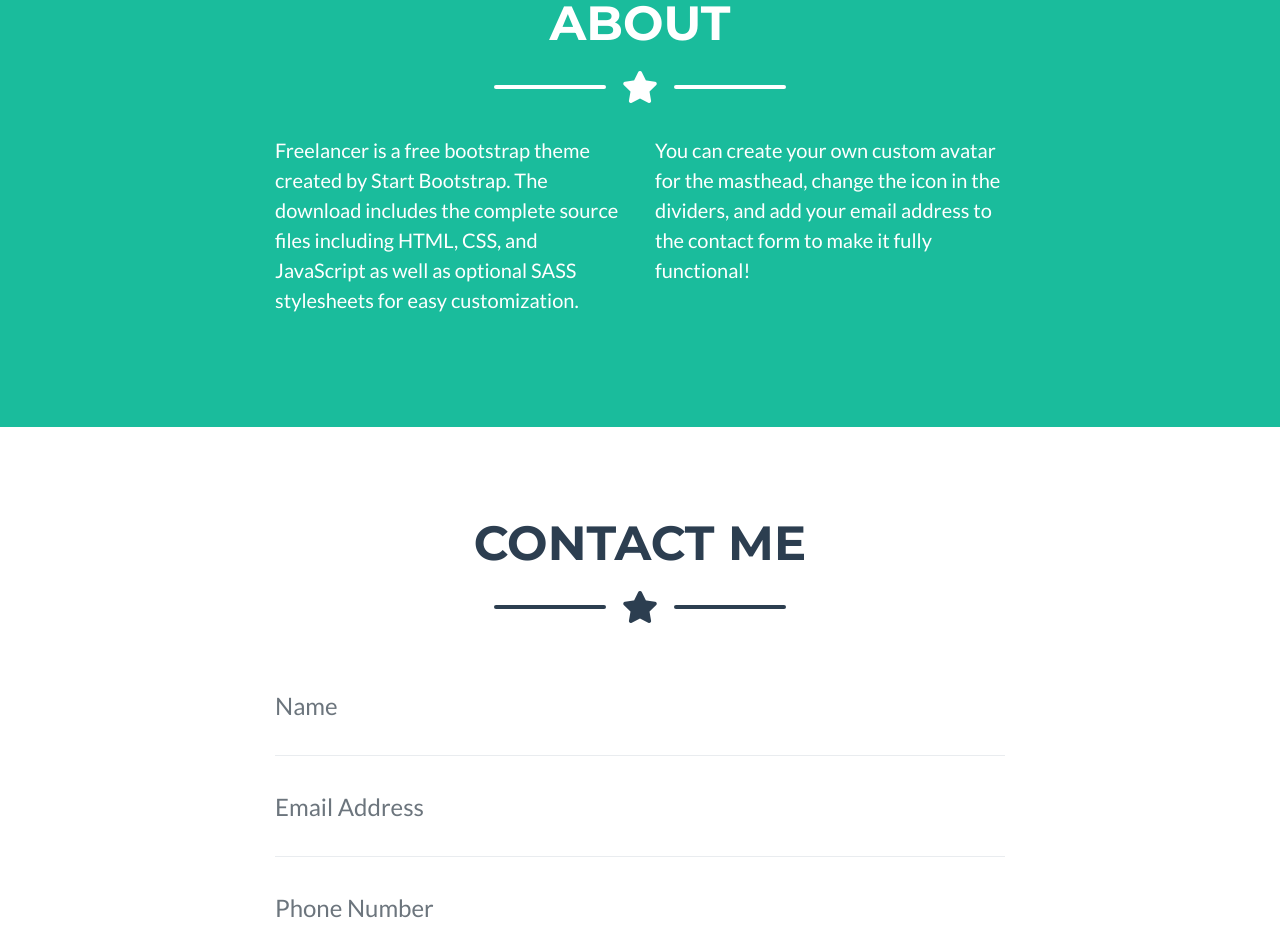
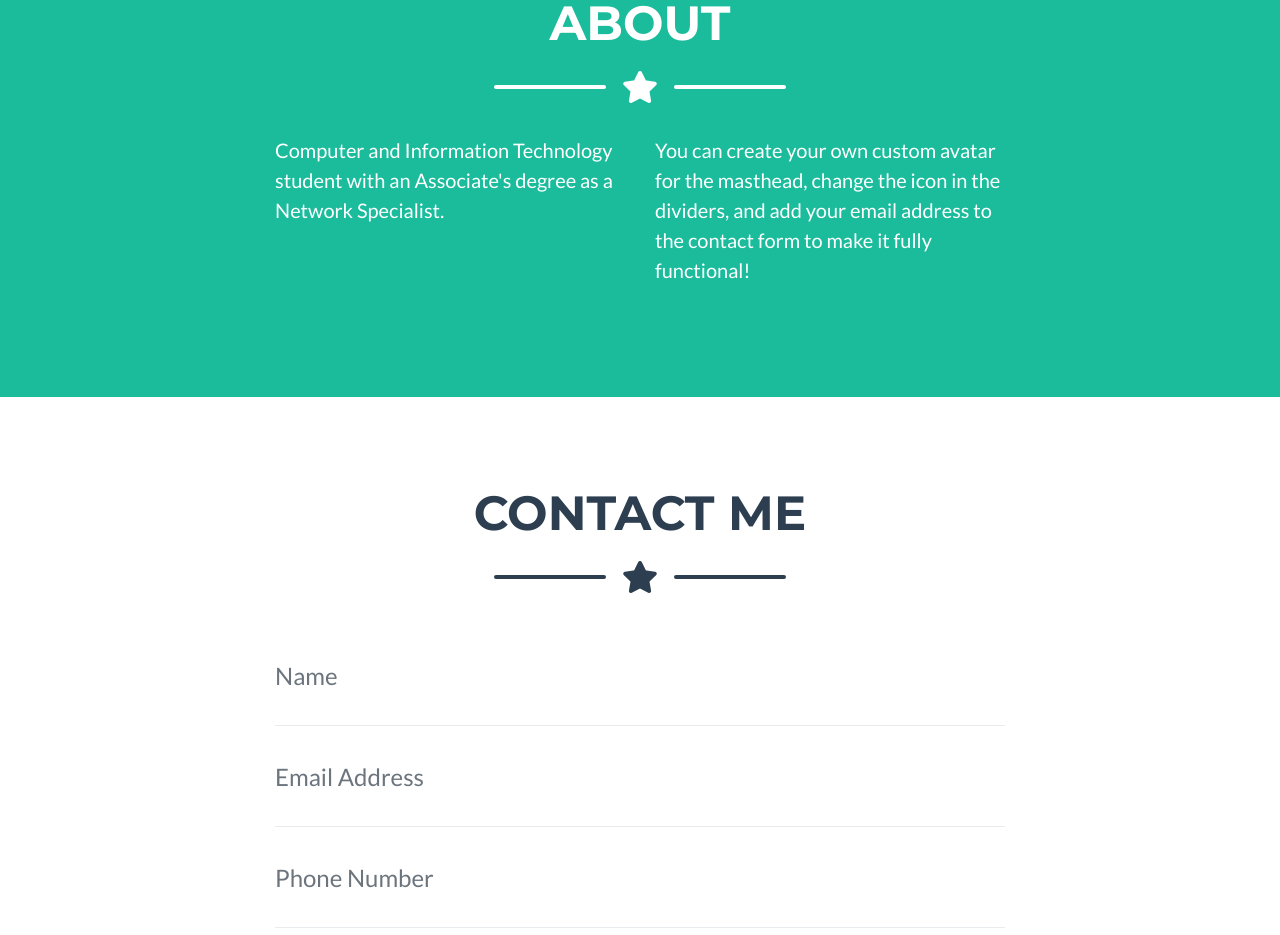
Before and after one commit to ppenapaz/ppenapaz.github.io, a website with bundled scripts: page index.html in a window 1280 px wide. Shown: the part 1556-2491 px from the top of the page. Built offline with nearby package versions, Linux system fonts and the light colour scheme.

Commit message:
adding about info

```diff
--- a/index.html
+++ b/index.html
@@ -141,7 +141,7 @@
       <!-- About Section Content -->
       <div class="row">
         <div class="col-lg-4 ml-auto">
-          <p class="lead">Freelancer is a free bootstrap theme created by Start Bootstrap. The download includes the complete source files including HTML, CSS, and JavaScript as well as optional SASS stylesheets for easy customization.</p>
+          <p class="lead">Computer and Information Technology student with an Associate's degree as a Network Specialist.</p>
         </div>
         <div class="col-lg-4 mr-auto">
           <p class="lead">You can create your own custom avatar for the masthead, change the icon in the dividers, and add your email address to the contact form to make it fully functional!</p>
```
